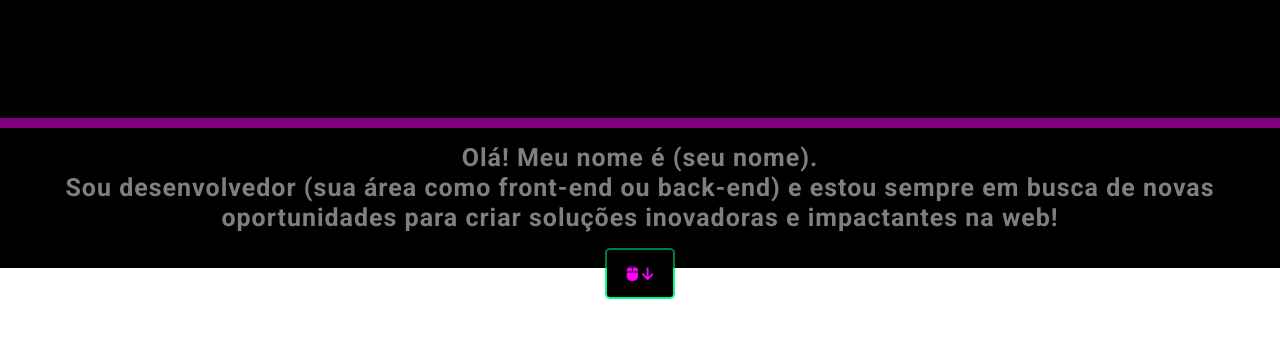
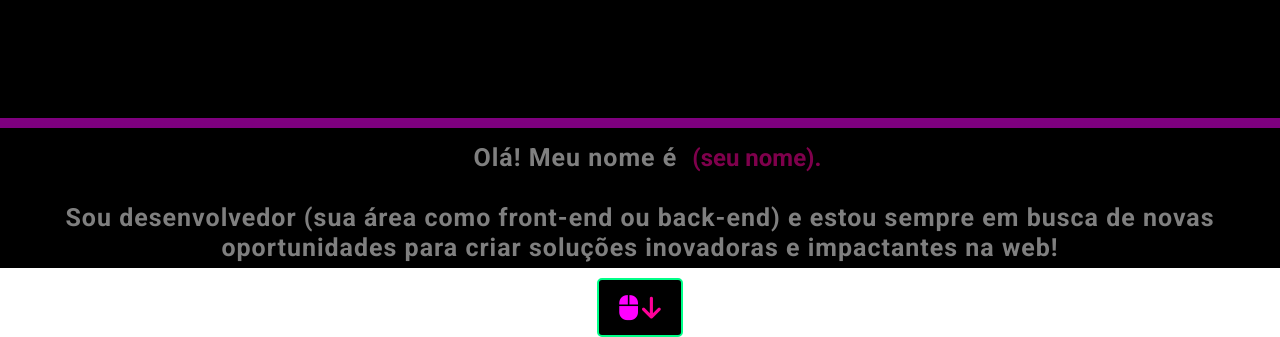
Before and after one commit to EricRochaGoncalves/modelo-de-portfolio, a plain HTML site: page index.html in a window 1280 px wide. Shown: the part 532-869 px from the top of the page. Before the commit the page ends 831 px from the top, so only its background shows below. Drawn offline with Linux system fonts and the light colour scheme.

Commit message:
Atualizar o index.html

```diff
--- a/index.html
+++ b/index.html
@@ -1,3 +1,4 @@
+
 <!DOCTYPE html>
 
 <html>
@@ -46,13 +47,15 @@
       <div class="diamond-container">
     <img src="https://cdn-icons-png.flaticon.com/512/149/149995.png" alt="Imagem no Diamante">
 
+
 </div>
+
 
     </div>
     <div class="sub-title" style="3px solid black;">
-     <h1>Olá! Meu nome é (seu nome).<br> Sou desenvolvedor (sua área como front-end ou back-end) e estou sempre em busca de novas oportunidades para criar soluções inovadoras e impactantes na web!</h1>
+     <h1>Olá! Meu nome é <h2 style="color: #ff0099; ">(seu nome).</h2><br> <h1>Sou desenvolvedor (sua área como front-end ou back-end) e estou sempre em busca de novas oportunidades para criar soluções inovadoras e impactantes na web!</h1>
       <button class="navigate">
-        <i class="fas fa-mouse" style="color: #ff00ff; "></i> <i class="fas fa-arrow-down" style="color: #ff00ff;"></i>
+        <i class="fas fa-mouse" style="color: #ff00ff; font-size: 25px;"></i> <i class="fas fa-arrow-down" style="color: #ff0099; font-size: 25px;"></i>
       </button>
     </div>
 
```
